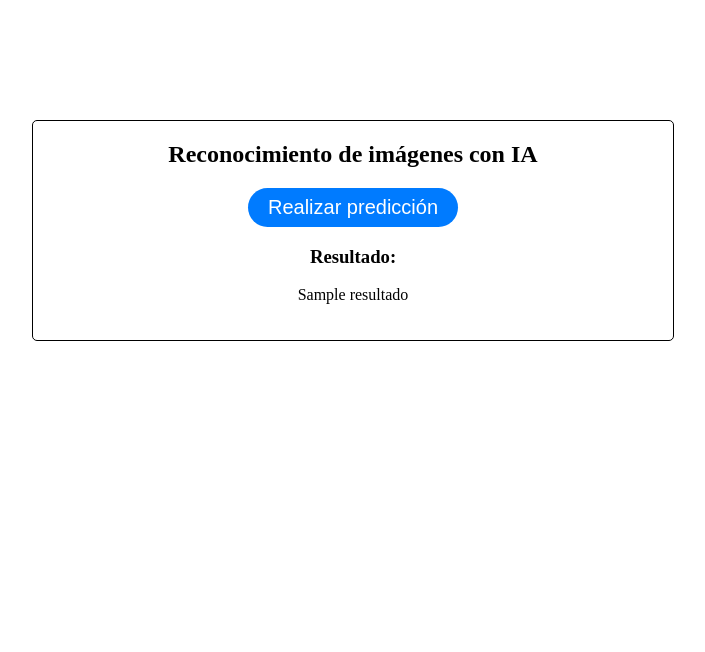
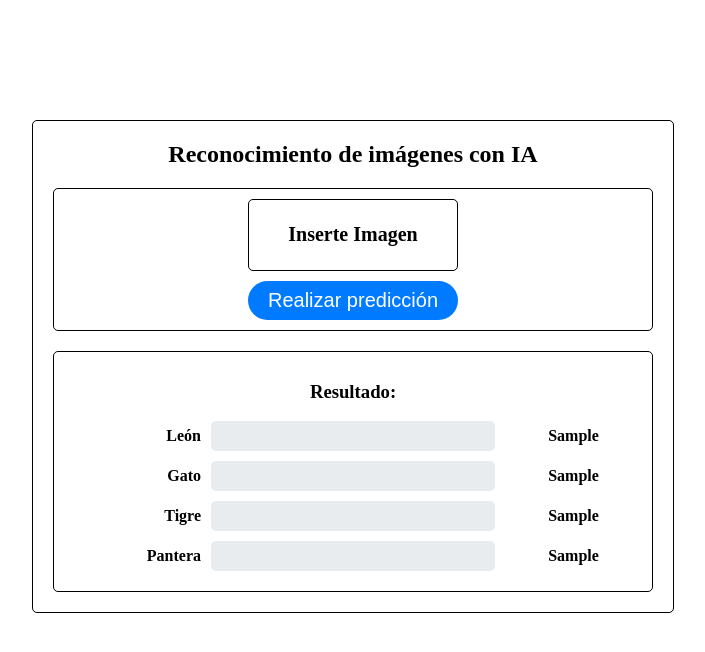
Before and after one commit to HectorGarcia01/CNN_Reconocimiento_Imagenes_Felinos, a Python web app: template app/templates/prediccion.html in a window 1280 px wide. Shown: the top 652 px of the page, without its empty margins (287-992 px from the left). Run offline with Jinja, Linux system fonts and the light colour scheme; the template is opened without the code that fills it: most values are stand-ins (such as "Sample title", 1, 10 or a date in 2020).

Commit message:
cambiando la dirección de los estilos css dentro del atributo href de la etiqueta link

```diff
--- a/app/templates/login.html
+++ b/app/templates/login.html
@@ -4,7 +4,7 @@
         <meta charset="UTF-8">
         <meta name="viewport" content="width=device-width, initial-scale=1.0">
         <title>Login</title>
-        <link rel="stylesheet" href="{{ url_for('static', filename='login.css') }}">
+        <link rel="stylesheet" href="{{ url_for('static', filename='css/login.css') }}">
     </head>
     <body>
         <div class="container">
--- a/app/templates/prediccion.html
+++ b/app/templates/prediccion.html
@@ -4,23 +4,74 @@
         <meta charset="UTF-8">
         <meta name="viewport" content="width=device-width, initial-scale=1.0">
         <title>Predicción</title>
-        <link rel="stylesheet" href="{{ url_for('static', filename='prediccion.css') }}">
+        <link rel="stylesheet" href="{{ url_for('static', filename='css/prediccion.css') }}">
     </head>
     <body>
         <div class="container">
             <h2>Reconocimiento de imágenes con IA</h2>
-            <form method="POST" enctype="multipart/form-data">
-                <!-- Campo para subir imagen -->
-                <input type="file" name="imagen" accept="image/*" required>
-                <button type="submit">Realizar predicción</button>
-            </form>
-            <div class="resultado">
-                {% if resultado %}
-                    <h3>Resultado:</h3>
-                    <!-- Para mostrar el resultado de la predicción -->
-                    <p>{{ resultado }}</p>
-                {% endif %}
+            <div class="contenedor-imagen">
+                <form method="POST" enctype="multipart/form-data">
+                    <!-- Campo para subir imagen -->
+                    <div class="contenedor-input">
+                        <label for="imagen-input" class="imagen-label">Inserte Imagen</label>
+                        <input id="imagen-input" type="file" name="imagen" accept=".png, .jpg, .jpeg" required>
+                        <!-- <img id="imagen-miniatura" src="#" alt="Miniatura de la imagen" /> -->
+                    </div>
+                    <button type="submit">Realizar predicción</button>
+                </form>
+            </div>
+            <div class="contenedor-prediccion">
+                <h3>Resultado:</h3>
+                <div class="prediccion-item">
+                    <label for="leon-input">León</label>
+                    <div class="prediccion-nivel">
+                        <span class="nivel"></span>
+                    </div>
+                    <span class="prediccion-porcentaje">{{ porcentaje_leon }}</span>
+                </div>
+                <div class="prediccion-item">
+                    <label for="gato-input">Gato</label>
+                    <div class="prediccion-nivel">
+                        <span class="nivel"></span>
+                    </div>
+                    <span class="prediccion-porcentaje">{{ porcentaje_gato }}</span>
+                </div>
+                <div class="prediccion-item">
+                    <label for="tigre-input">Tigre</label>
+                    <div class="prediccion-nivel">
+                        <span class="nivel"></span>
+                    </div>
+                    <span class="prediccion-porcentaje">{{ porcentaje_tigre }}</span>
+                </div>
+                <div class="prediccion-item">
+                    <label for="pantera-input">Pantera</label>
+                    <div class="prediccion-nivel">
+                        <span class="nivel"></span>
+                    </div>
+                    <span class="prediccion-porcentaje">{{ porcentaje_pantera }}</span>
+                </div>
             </div>
         </div>
     </body>
 </html>
+
+<!-- <script>
+    // Obtener referencia al campo de entrada de archivos y la imagen miniatura
+    const inputImagen = document.getElementById('imagen-input');
+    const imagenMiniatura = document.getElementById('imagen-miniatura');
+
+    // Manejar el evento de cambio en el campo de entrada de archivos
+    inputImagen.addEventListener('change', function(event) {
+        document.getElementById('imagen-miniatura').style.display = 'block';
+
+        // Obtener el archivo seleccionado
+        const archivo = event.target.files[0];
+
+        // Crear un objeto URL para la imagen seleccionada
+        const urlImagen = URL.createObjectURL(archivo);
+
+        // Mostrar la miniatura de la imagen en la etiqueta <img>
+        imagenMiniatura.src = urlImagen;
+    });
+
+</script> -->
--- a/app/templates/registro.html
+++ b/app/templates/registro.html
@@ -4,7 +4,7 @@
         <meta charset="UTF-8">
         <meta name="viewport" content="width=device-width, initial-scale=1.0">
         <title>Registro</title>
-        <link rel="stylesheet" href="{{ url_for('static', filename='registro.css') }}">
+        <link rel="stylesheet" href="{{ url_for('static', filename='css/registro.css') }}">
     </head>
     <body>
         <div class="container">
```
